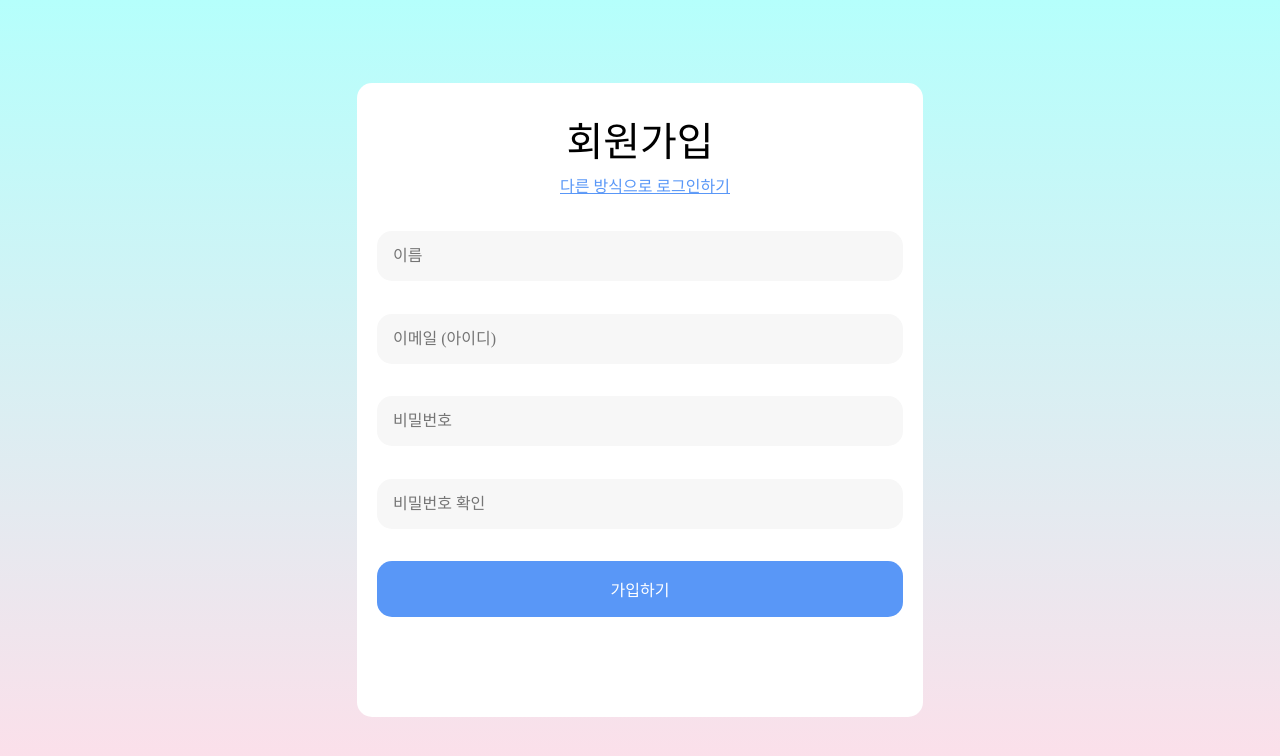
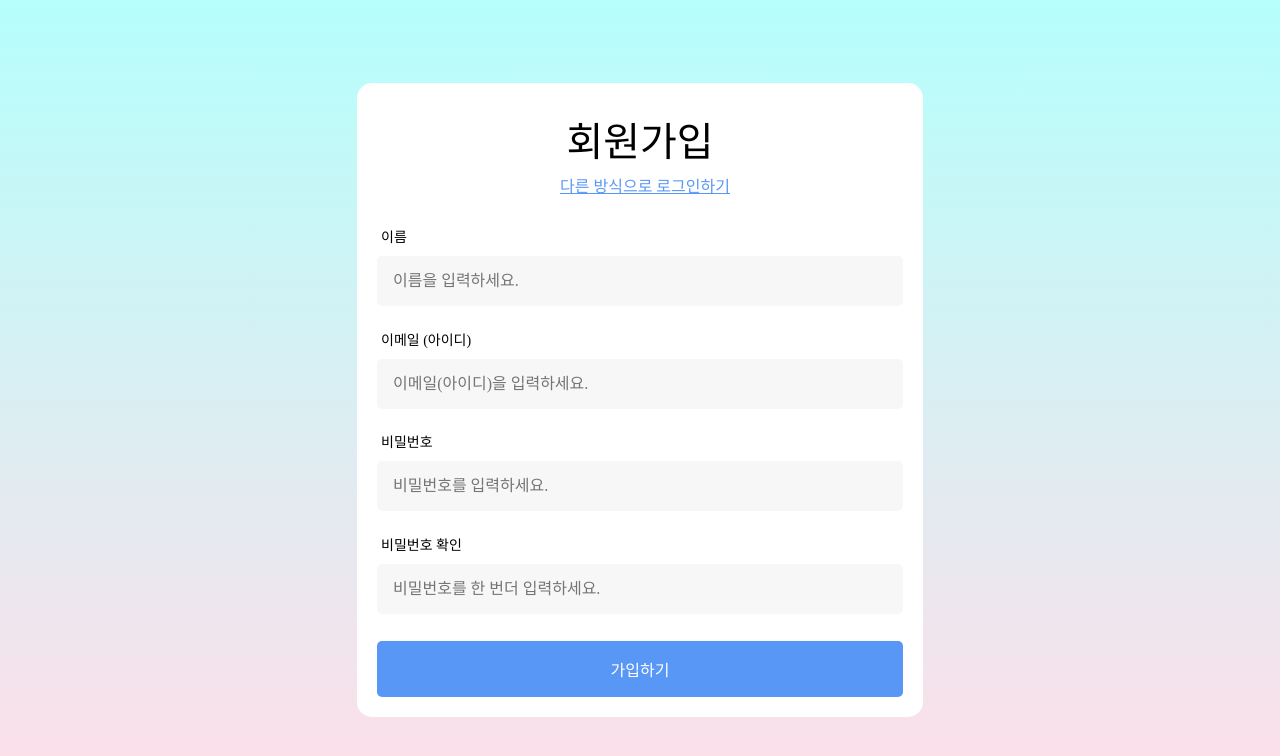
Before and after one commit to hyunwoome/login, a React app in the folder frontend/: page /signup in a window 1280 px wide. Shown: the top 756 px of the page. Built offline with nearby package versions, Linux system fonts and the light colour scheme; a web font is replaced by a local one.

Commit message:
[FE] Input Label 생성 (회원가입)

```diff
--- a/frontend/src/components/Button/Button.styed.ts
+++ b/frontend/src/components/Button/Button.styed.ts
@@ -2,7 +2,7 @@
 
 export const Button = styled.button`
   width: 100%;
-  border-radius: 15px;
+  border-radius: 5px;
   cursor: pointer;
   border: none;
   font-size: ${({ theme }) => theme.fontSize.md};
--- a/frontend/src/components/Input/Input.styled.ts
+++ b/frontend/src/components/Input/Input.styled.ts
@@ -4,7 +4,7 @@
   width: 100%;
   border: none;
   background-color: #f7f7f7;
-  border-radius: 15px;
+  border-radius: 5px;
   font-size: ${({ theme }) => theme.fontSize.md};
   padding: ${({ theme }) => theme.padding.md};
   :focus {
--- a/frontend/src/components/Input/Input.tsx
+++ b/frontend/src/components/Input/Input.tsx
@@ -2,6 +2,7 @@
 import * as Styled from './Input.styled';
 
 interface Props {
+  id?: string;
   name: string;
   value: string;
   type: string;
@@ -10,6 +11,7 @@
 }
 
 const Input = ({
+  id,
   name,
   value,
   type,
@@ -18,6 +20,7 @@
 }: Props): React.ReactElement => {
   return (
     <Styled.Input
+      id={id}
       name={name}
       value={value}
       type={type}
--- /dev/null
+++ b/frontend/src/components/Label/Label.styled.ts
@@ -0,0 +1,6 @@
+import styled from 'styled-components';
+
+export const Label = styled.label`
+  font-size: 14px;
+  padding-left: 4px;
+`;
--- /dev/null
+++ b/frontend/src/components/Label/Label.tsx
@@ -0,0 +1,13 @@
+import React from 'react';
+import * as Styled from './Label.styled';
+
+interface Props {
+  target: string;
+  text: string;
+}
+
+const Label = ({ target, text }: Props): React.ReactElement => {
+  return <Styled.Label htmlFor={target}>{text}</Styled.Label>;
+};
+
+export default Label;
--- a/frontend/src/constants/const.js
+++ b/frontend/src/constants/const.js
@@ -1,10 +1,17 @@
 const PLACEHOLDER = {
   LOGIN_EMAIL: '아이디 (이메일 계정)',
   LOGIN_PASSWORD: '비밀번호',
-  SIGN_UP_NAME: '이름',
-  SIGN_UP_EMAIL: '이메일 (아이디)',
-  SIGN_UP_PASSWORD: '비밀번호',
-  SIGN_UP_PASSWORD_CHECK: '비밀번호 확인',
+  SIGN_UP_NAME: '이름을 입력하세요.',
+  SIGN_UP_EMAIL: '이메일(아이디)을 입력하세요.',
+  SIGN_UP_PASSWORD: '비밀번호를 입력하세요.',
+  SIGN_UP_PASSWORD_CHECK: '비밀번호를 한 번더 입력하세요.',
+};
+
+const LABEL = {
+  NAME: '이름',
+  EMAIL: '이메일 (아이디)',
+  PASSWORD: '비밀번호',
+  CHECK_PASSWORD: '비밀번호 확인',
 };
 
 const TEXT = {
@@ -28,6 +35,7 @@
 
 const CONST = {
   PLACEHOLDER,
+  LABEL,
   TEXT,
   TITLE,
   URL,
--- a/frontend/src/layout/SignUpLayout/SignUpLayout.styled.ts
+++ b/frontend/src/layout/SignUpLayout/SignUpLayout.styled.ts
@@ -40,13 +40,20 @@
 
 export const FormContainer = styled.form`
   width: 100%;
-  height: 65%;
+  height: 100%;
   display: flex;
   flex-direction: column;
   justify-content: space-between;
   @media ${({ theme }) => theme.device.mobile} {
-    height: 40%;
+    height: 60%;
   }
+`;
+
+export const LabelContainer = styled.div`
+  display: flex;
+  flex-direction: column;
+  justify-content: space-between;
+  height: 75px;
 `;
 
 export const SignUpButton = styled(Button)`
--- a/frontend/src/layout/SignUpLayout/SignUpLayout.tsx
+++ b/frontend/src/layout/SignUpLayout/SignUpLayout.tsx
@@ -1,5 +1,6 @@
 import React, { useState } from 'react';
 import Input from 'components/Input/Input';
+import Label from 'components/Label/Label';
 import CONST from 'constants/const';
 import * as Styled from './SignUpLayout.styled';
 import axios from 'axios';
@@ -52,34 +53,53 @@
         </Link>
       </Styled.TextContainer>
       <Styled.FormContainer onSubmit={handleSubmit}>
+        <Styled.LabelContainer>
+          <Label target={'name'} text={CONST.LABEL.NAME}></Label>
           <Input
+            id="name"
             name="name"
             value={name}
             type="text"
             placeholder={CONST.PLACEHOLDER.SIGN_UP_NAME}
             onChange={onChange}
           />
+        </Styled.LabelContainer>
+        <Styled.LabelContainer>
+          <Label target={'email'} text={CONST.LABEL.EMAIL}></Label>
           <Input
+            id="email"
             name="email"
             value={email}
             type="email"
             placeholder={CONST.PLACEHOLDER.SIGN_UP_EMAIL}
             onChange={onChange}
           />
+        </Styled.LabelContainer>
+        <Styled.LabelContainer>
+          <Label target={'password'} text={CONST.LABEL.PASSWORD}></Label>
           <Input
+            id="password"
             name="password"
             value={password}
             type="password"
             placeholder={CONST.PLACEHOLDER.SIGN_UP_PASSWORD}
             onChange={onChange}
           />
+        </Styled.LabelContainer>
+        <Styled.LabelContainer>
+          <Label
+            target={'checkPassword'}
+            text={CONST.LABEL.CHECK_PASSWORD}
+          ></Label>
           <Input
+            id="checkPassword"
             name="checkPassword"
             value={checkPassword}
             type="password"
             placeholder={CONST.PLACEHOLDER.SIGN_UP_PASSWORD_CHECK}
             onChange={onChange}
           />
+        </Styled.LabelContainer>
         <Styled.SignUpButton
           type="submit"
           buttonTitle={CONST.TITLE.SIGN_UP_BUTTON}
```
Lines whose indentation alone changed are shown as unchanged.
